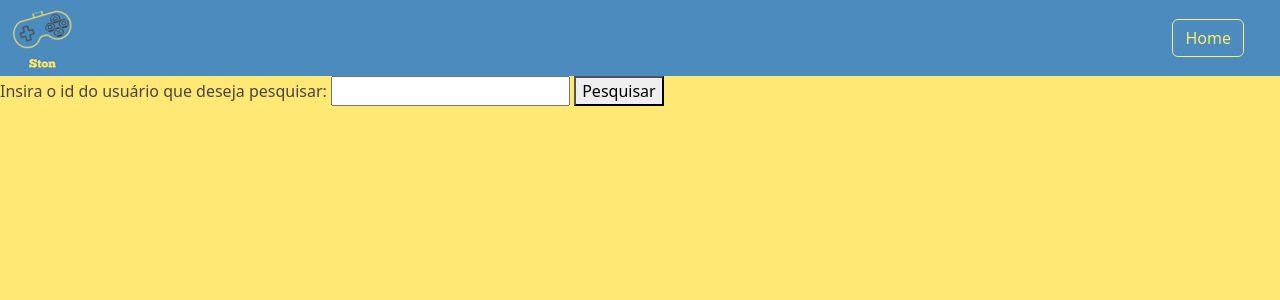
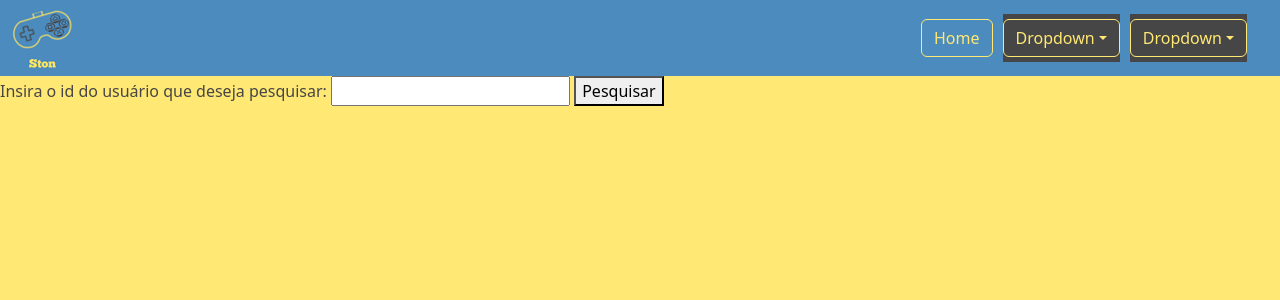
Before and after one commit to CarlosNR/Ston, a Flask app: page /read/cliente in a window 1280 px wide. Shown: the top 300 px of the page. Run offline with Flask 2, Linux system fonts and the light colour scheme; some libraries are stand-ins or nearby versions.

Commit message:
navbarIniciado

```diff
--- a/src/static/css/navbar.css
+++ b/src/static/css/navbar.css
@@ -4,14 +4,13 @@
 }
 
 .navButton{
-    margin: 0 5px;
+    /* margin: 0 5px; */
     color: var(--amareloClaro);
-    text-decoration: none;
-    position: relative;
+    /* text-decoration: none; */
+    /* position: relative; */
     border-color: var(--amareloForte) !important;
     outline-color: var(--amareloForte) !important;
     color: var(--cinza) !important;
-
 }
 
 .navButton:hover{
@@ -42,6 +41,17 @@
     color: var(--cinza) !important;
 }
 
+.dropdown .nav-link{
+
+    background-color: var(--cinza) !important;
+
+    }
+
+.nav-link{
+    padding: 0 !important;
+    margin: 5px !important;
+}
+
 @media (max-width: 991px) {
 
     .offCanvasBody{
--- a/src/templates/base.html
+++ b/src/templates/base.html
@@ -14,10 +14,17 @@
     <link rel="shortcut icon" href="{{ url_for('static', filename='img/favicon.ico') }}">
 
     <!-- BOOTSTRAP -->
-    <link href="https://cdn.jsdelivr.net/npm/bootstrap@5.3.0-alpha1/dist/css/bootstrap.min.css" rel="stylesheet" integrity="sha384-GLhlTQ8iRABdZLl6O3oVMWSktQOp6b7In1Zl3/Jr59b6EGGoI1aFkw7cmDA6j6gD" crossorigin="anonymous">
+    <link href="https://cdn.jsdelivr.net/npm/bootstrap@5.2.3/dist/css/bootstrap.min.css" rel="stylesheet" integrity="sha384-rbsA2VBKQhggwzxH7pPCaAqO46MgnOM80zW1RWuH61DGLwZJEdK2Kadq2F9CUG65" crossorigin="anonymous">
+    <script defer src="https://cdn.jsdelivr.net/npm/bootstrap@5.2.3/dist/js/bootstrap.bundle.min.js" integrity="sha384-kenU1KFdBIe4zVF0s0G1M5b4hcpxyD9F7jL+jjXkk+Q2h455rYXK/7HAuoJl+0I4" crossorigin="anonymous"></script>
+
+    <!-- <link href="https://cdn.jsdelivr.net/npm/bootstrap@5.3.0-alpha1/dist/css/bootstrap.min.css" rel="stylesheet" integrity="sha384-GLhlTQ8iRABdZLl6O3oVMWSktQOp6b7In1Zl3/Jr59b6EGGoI1aFkw7cmDA6j6gD" crossorigin="anonymous">
+    <link href="https://cdn.jsdelivr.net/npm/bootstrap@5.0.0/dist/css/bootstrap.min.css" rel="stylesheet" >
+
     <script defer src="https://cdn.jsdelivr.net/npm/bootstrap@5.3.0-alpha1/dist/js/bootstrap.bundle.min.js" integrity="sha384-w76AqPfDkMBDXo30jS1Sgez6pr3x5MlQ1ZAGC+nuZB+EYdgRZgiwxhTBTkF7CXvN" crossorigin="anonymous"></script>
     <script defer src="https://cdn.jsdelivr.net/npm/@popperjs/core@2.11.6/dist/umd/popper.min.js" integrity="sha384-oBqDVmMz9ATKxIep9tiCxS/Z9fNfEXiDAYTujMAeBAsjFuCZSmKbSSUnQlmh/jp3" crossorigin="anonymous"></script>
     <script defer src="https://cdn.jsdelivr.net/npm/bootstrap@5.3.0-alpha1/dist/js/bootstrap.min.js" integrity="sha384-mQ93GR66B00ZXjt0YO5KlohRA5SY2XofN4zfuZxLkoj1gXtW8ANNCe9d5Y3eG5eD" crossorigin="anonymous"></script>
+    <script src="https://cdn.jsdelivr.net/npm/@popperjs/core@2.9.2/dist/umd/popper.min.js" ></script>
+    <script src="https://cdn.jsdelivr.net/npm/bootstrap@5.0.1/dist/js/bootstrap.min.js" integrity="sha384-Atwg2Pkwv9vp0ygtn1JAojH0nYbwNJLPhwyoVbhoPwBhjQPR5VtM2+xf0Uwh9KtT" crossorigin="anonymous"></script> -->
 
     <!-- AXIOS -->
     <script src="https://cdn.jsdelivr.net/npm/axios@1.1.2/dist/axios.min.js"></script>
@@ -44,16 +51,49 @@
         </div>
 
         <div class="offcanvas-body offCanvasBody">
-          <ul class="navbar-nav justify-content-end flex-grow-1 pe-3 ulNavbar">
+          <ul class="navbar-nav justify-content-end flex-grow-1 pe-3 ">
+
             <li class="nav-item">
-              <a href="/" class="nav-link active" >
-                <button class="btn my-2 my-sm-0 offCanvasButton ">
+              <a href="/" class="nav-link active">
+                <button class="btn offCanvasButton" type="button">
                   Home
                 </button>
               </a>
             </li>
+
+            <li class="nav-item dropdown">
+              <a class="nav-link" href="#" role="button" data-bs-toggle="dropdown" aria-expanded="false">
+                <button class="btn dropdown-toggle offCanvasButton" type="button">Dropdown</button>
+              </a>
+              <ul class="dropdown-menu">
+                <li><a class="dropdown-item" href="#">Action</a></li>
+                <li><a class="dropdown-item" href="#">Another action</a></li>
+                <li>
+                  <hr class="dropdown-divider">
+                </li>
+                <li><a class="dropdown-item" href="#">Something else here</a></li>
+              </ul>
+            </li>
+
+            <li class="nav-item dropdown">
+              <a class="nav-link" href="#" role="button" data-bs-toggle="dropdown" aria-expanded="false">
+                <button class="btn dropdown-toggle offCanvasButton" type="button">Dropdown</button>
+              </a>
+              <ul class="dropdown-menu">
+                <li><a class="dropdown-item" href="#">Action</a></li>
+                <li><a class="dropdown-item" href="#">Another action</a></li>
+                <li>
+                  <hr class="dropdown-divider">
+                </li>
+                <li><a class="dropdown-item" href="#">Something else here</a></li>
+              </ul>
+            </li>
+
+          </ul>
         </div>
+
       </div>
+
     </div>
   </nav>
 
```
Also changed, not shown: frecuras.txt (added, +9 -0 lines), 1 other file.
